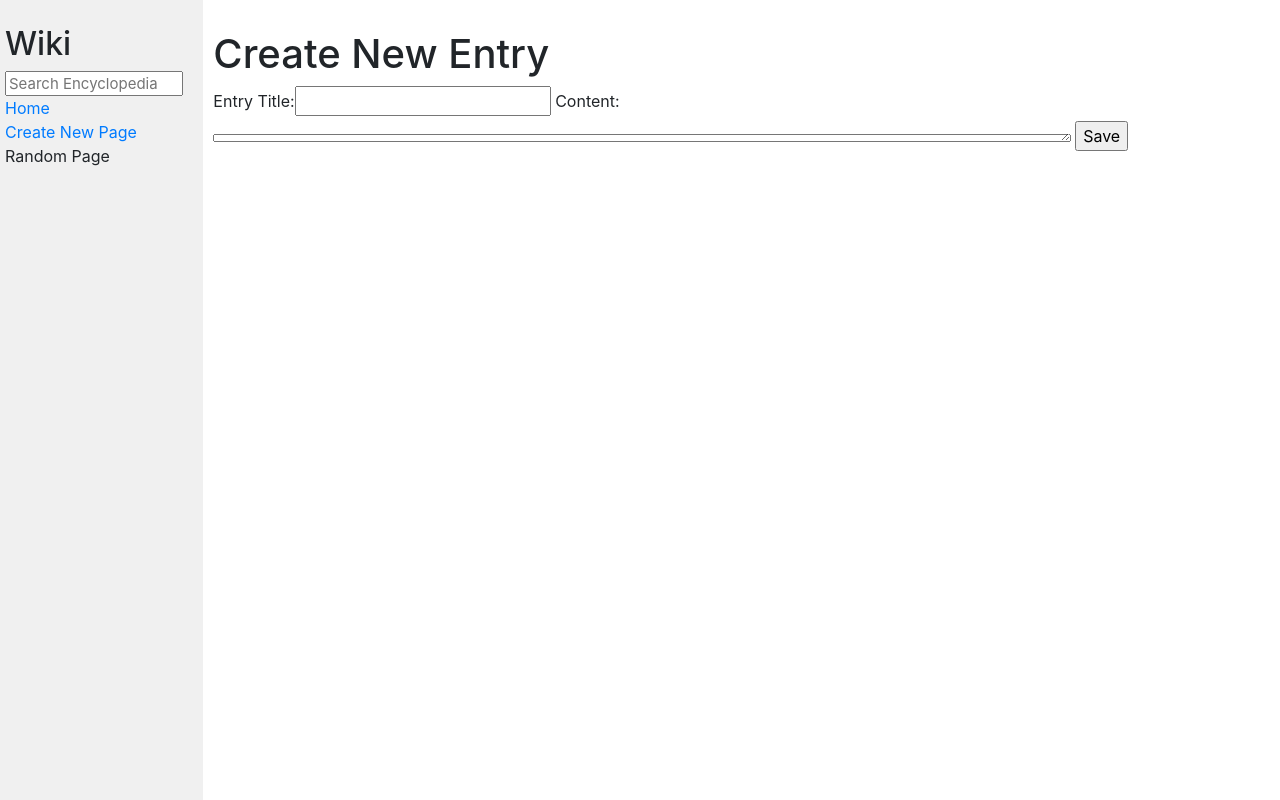
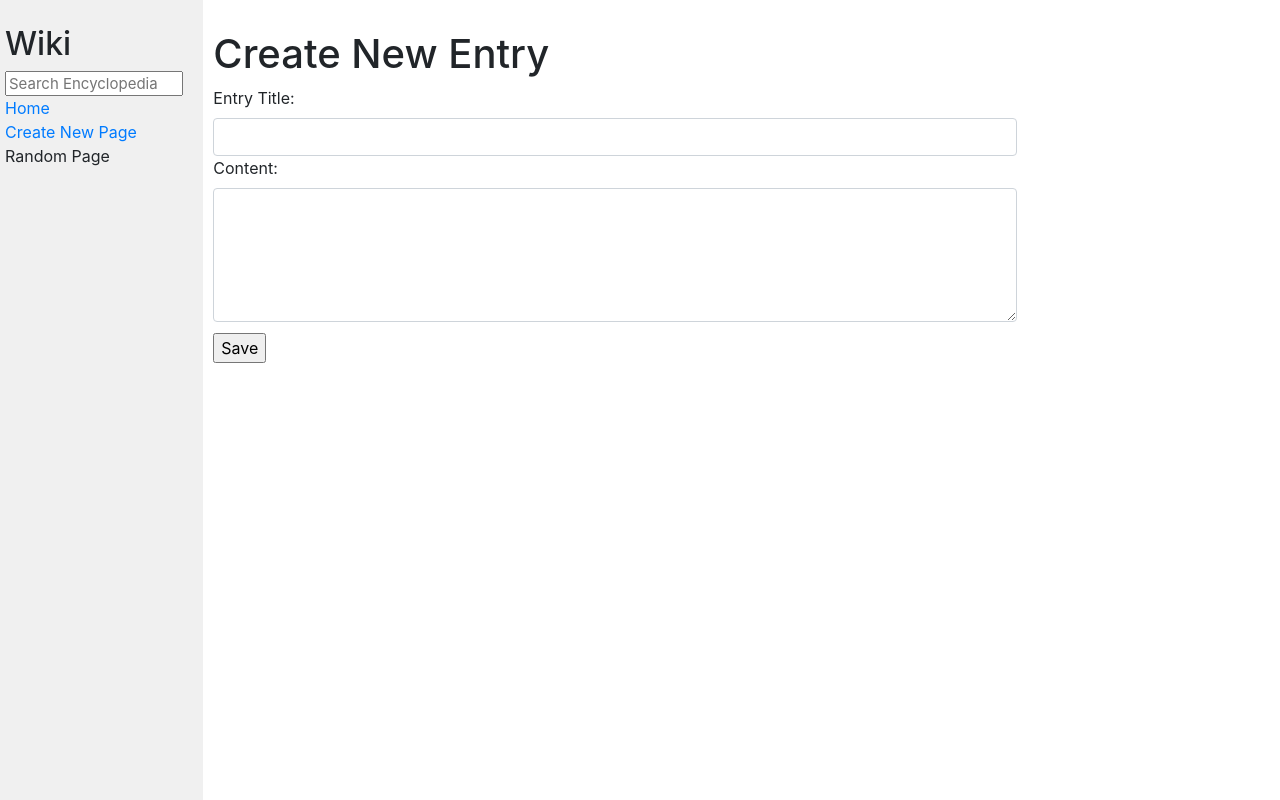
Before and after one commit to fepc94/CS50webWiki, a Django app: page /newpage in a window 1280 px wide. Run offline with Django 3.2, Linux system fonts and the light colour scheme; some libraries are stand-ins or nearby versions.

Commit message:
initial styling done New Entry form

```diff
--- a/encyclopedia/forms.py
+++ b/encyclopedia/forms.py
@@ -1,5 +1,5 @@
 from django import forms
 
 class NewEntryForm(forms.Form):
-    title = forms.CharField(label="Entry Title", max_length=100)
-    content = forms.CharField(widget=forms.Textarea(attrs={"rows":5}), label="Content")
+    title = forms.CharField(label="Entry Title", max_length=100, widget=forms.TextInput(attrs={'class': 'form-control', 'style': 'width: 75%;'}))
+    content = forms.CharField(widget=forms.Textarea(attrs={"rows":5, 'class': 'form-control', 'style': 'width: 75%;'}), label="Content")
--- a/encyclopedia/static/encyclopedia/styles.css
+++ b/encyclopedia/static/encyclopedia/styles.css
@@ -56,3 +56,8 @@ textarea {
     min-height: 200px;
     padding: 2px, 2px, 2px, 2px ;
 }
+
+#nesubmmit{
+    margin-top: 1%;
+    text-align: right;
+}
--- a/encyclopedia/templates/encyclopedia/newpage.html
+++ b/encyclopedia/templates/encyclopedia/newpage.html
@@ -9,6 +9,6 @@
     <form method="post">
         {% csrf_token %}
         {{ form }}
-        <input type="submit" value="Save">
+        <input id="nesubmmit" type="submit" value="Save">
     </form>
 {% endblock %}
```
